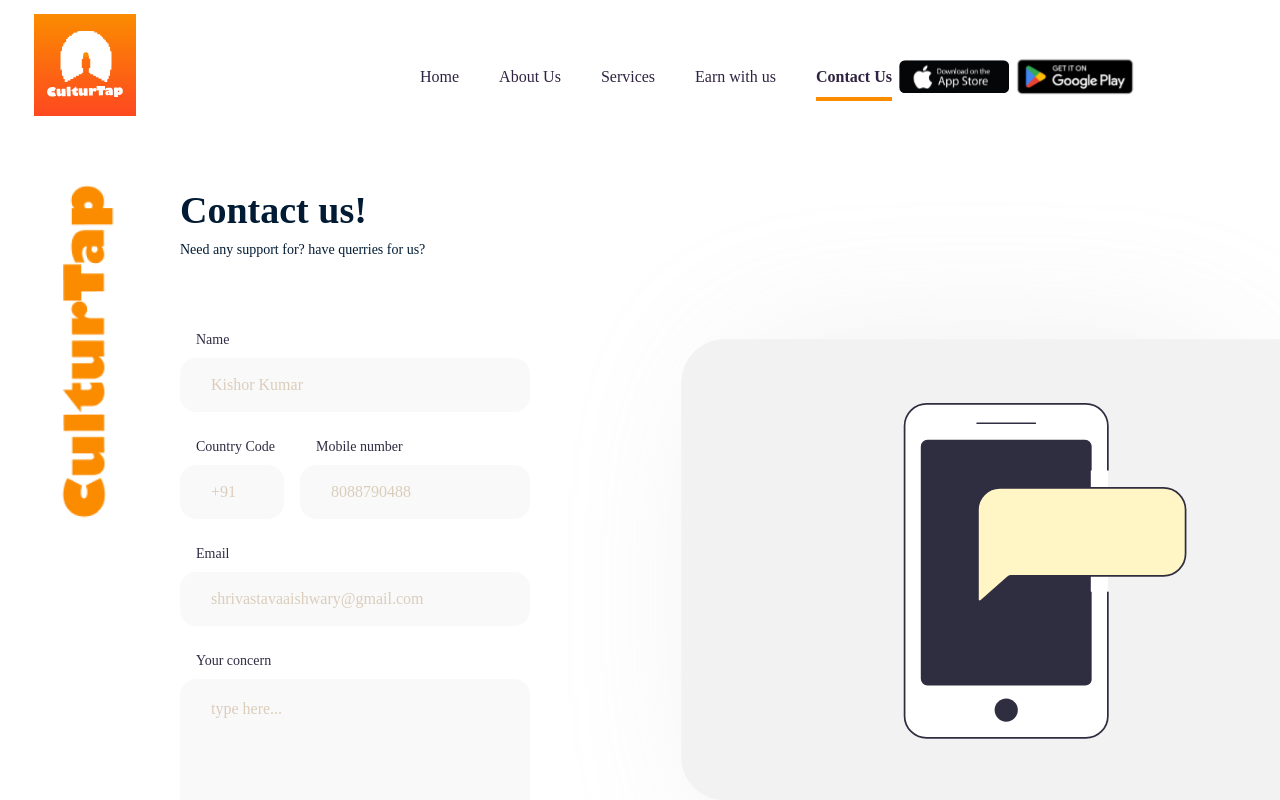
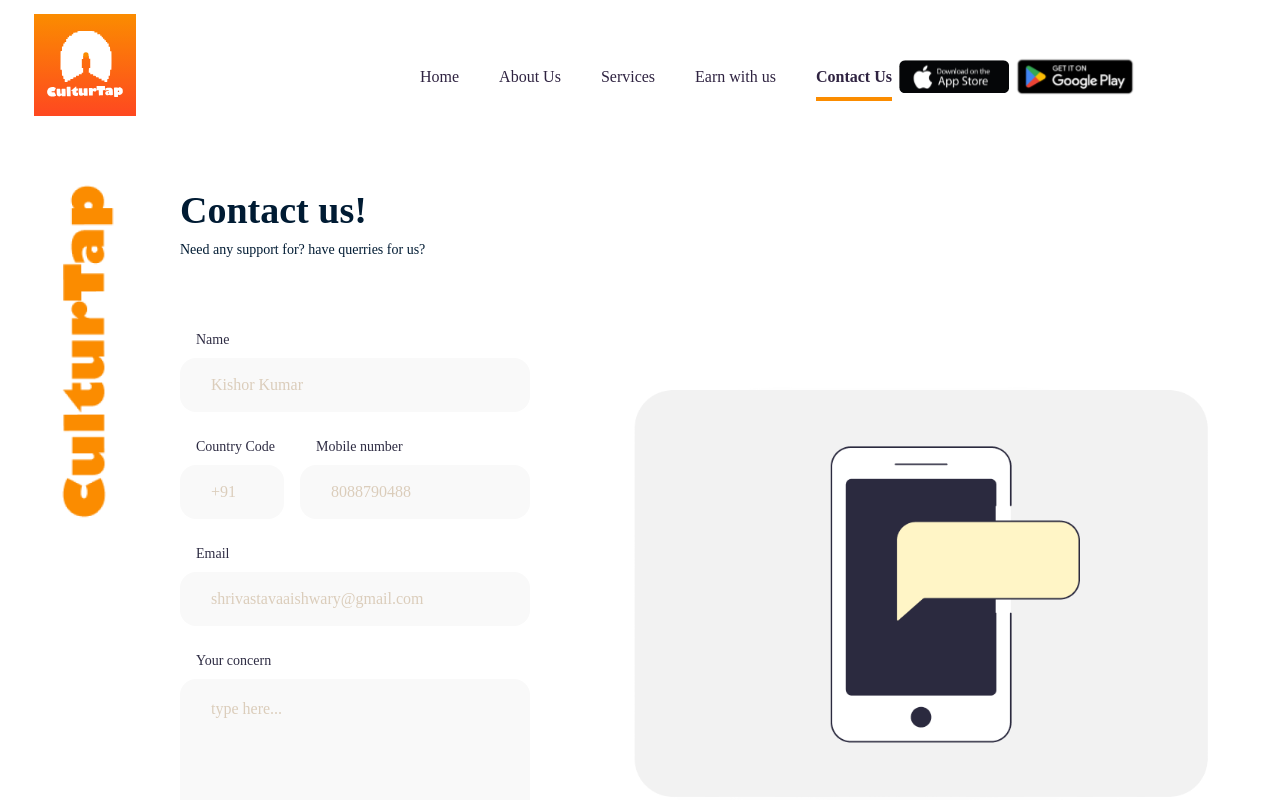
Before and after one commit to kumar-vivek-18/culturTap, a React (Create React App) app in the folder frontend/: page /contact in a window 1280 px wide. Shown: the top 800 px of the page. Built offline with nearby package versions, Linux system fonts and the light colour scheme.

Commit message:
modified

```diff
--- a/frontend/src/components/contacts/ContactElement.js
+++ b/frontend/src/components/contacts/ContactElement.js
@@ -69,7 +69,7 @@ const ContactElement = ({ details }) => {
                 <p className='text-[14px] text-[#001b33]'>{details.title}</p>
             </div>
 
-            <div className='md:mt-[69px] flex max-lg:flex-col-reverse max-lg:justify-center md:gap-[150px]'>
+            <div className='md:mt-[69px] flex max-lg:flex-col-reverse max-lg:items-center md:gap-[100px]  '>
                 <form onSubmit={HandleSubmit} className='flex flex-col items-center gap-6 z-10'>
                     <div >
                         <p className='text-[14px] text-[#2e2c43] pl-4 pb-2'>Name</p>
@@ -84,7 +84,7 @@ const ContactElement = ({ details }) => {
                     </div>
                     <div className='flex gap-[16px]'>
                         <div>
-                            <p className='text-[14px] text-[#2e2c43] pl-4 pb-2'>Country Code</p>
+                            <p className='text-[14px] w-[max-content] text-[#2e2c43] pl-4 pb-2'>Country Code</p>
                             <input type="text"
                                 placeholder='+91'
                                 name='countryCode'
@@ -133,7 +133,7 @@ const ContactElement = ({ details }) => {
                 </form>
 
                 <div>
-                    <img src={details.img} alt="contact" className='flex  w-[754px] h-[535px] scale-150  ' />
+                    <img src={details.img} alt="contact" className='flex  w-[754px] h-[535px] max-md:px-[30px] max-lg:px-[100px] lg:pr-[70px] ' />
                 </div>
             </div>
         </div>
```
Also changed, not shown: frontend/src/assets/contacts/contact1.svg, frontend/src/assets/contacts/contact2.svg.
